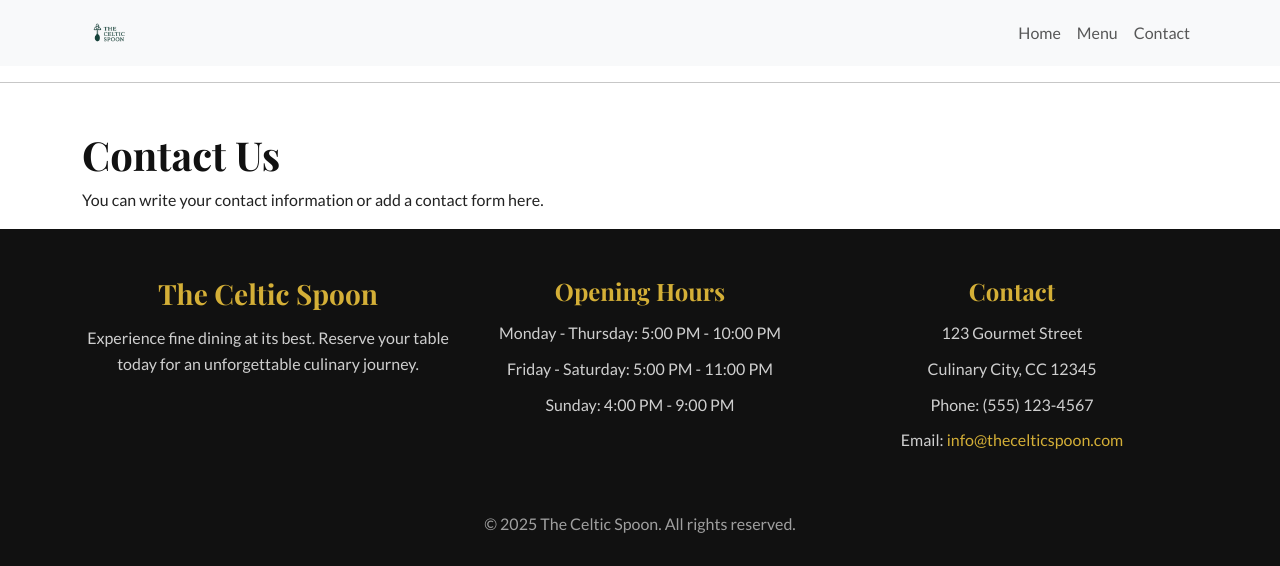
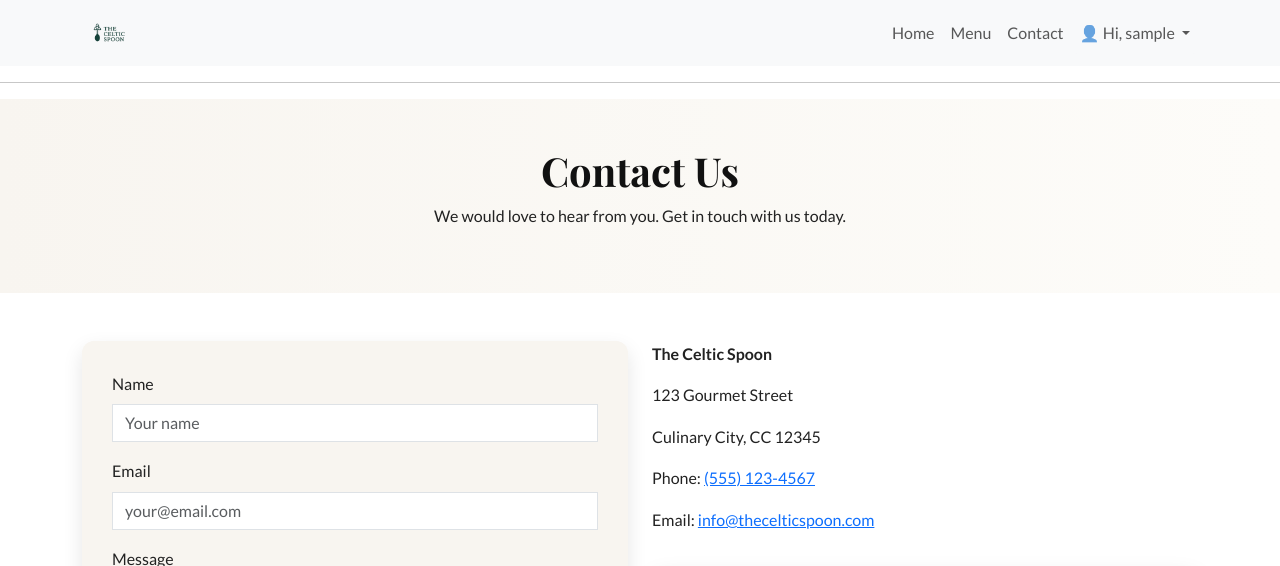
Before and after one commit to PDennise/the_celtic_spoon, a Django app: page /contact/ in a window 1280 px wide. Shown: the top 566 px of the page. Run offline with Django 5.2, Linux system fonts and the light colour scheme; the visitor is signed in with stand-in values (Sample User, id 1); a map, chart or similar area stays blank.

Commit message:
Update navbar styling and contact page, remove unused dropdown JS

```diff
--- a/static/assets/style.css
+++ b/static/assets/style.css
@@ -4,22 +4,29 @@
 body {
     font-family: 'Lato', sans-serif;
     font-weight: 400;
-    line-height: 1.6;   /* Readable spacing */
+    line-height: 1.6;
+    /* Readable spacing */
     color: #222;
 }
 
 /* Navbar container*/
 nav {
-    background: #222;   /* Dark background for navbar */
-    padding: 10px 20px;   /* Top-bottom and left-right padding */
+    background: #fff;
+    /* Light background for navbar */
+    padding: 10px 20px;
+    /* Top-bottom and left-right padding */
 }
 
 /* Navbar list items */
 .nav-menu {
-    list-style: none;   /* Remove bullets */
-    display: flex;      /* Horizontal layout */
-    gap: 20px;          /* Space between items */
-    align-items: center;/* Vertically center items */
+    list-style: none;
+    /* Remove bullets */
+    display: flex;
+    /* Horizontal layout */
+    gap: 20px;
+    /* Space between items */
+    align-items: center;
+    /* Vertically center items */
     margin: 0;
     padding: 0;
 }
@@ -27,40 +34,42 @@ nav {
 /* Navbar links */
 .nav-menu li a {
     color: #fff;
-    text-decoration: none;  /* Remove underline */
+    text-decoration: none;
+    /* Remove underline */
     padding: 5px 10px;
 }
 
 /* User menu container */
 .user-menu {
-    margin-left: auto; /* Push to the right side */
-    position: relative;/* Needed for dropdown positioning */
+    margin-left: auto;
+    /* Push to the right side */
+    position: relative;
+    /* Needed for dropdown positioning */
 }
 
 /* Dropdown menu */
 .dropdown {
-    position: absolute; /* Position relative to user-menu */
     top: 100%;
     right: 0;
-    background: #333;
-    list-style: none;       /* Remove bullets */
+    list-style: none;
+    /* Remove bullets */
     padding: 0;
     margin: 0;
-    display: none; /*  hidden by default */
     min-width: 100px;
-    border-radius: 5px; /* Rounded corners */
+    border-radius: 5px;
+    /* Rounded corners */
 }
 
 /* Dropdown links */
-.dropdown li a {
-    display: block; /* Full width clickable */
+.dropdown-item {
     padding: 10px;
-    color: #fff;
+    color: white;
 }
 
 /* Hover effect for dropdown items */
-.dropdown li a:hover {
+.dropdown-item:hover {
     background: #555;
+    color: white;
 }
 
 /* --- Navbar Fix --- */
@@ -74,32 +83,42 @@ nav {
 }
 
 .dropdown-menu {
-    position: absolute;
+    background:#333;
+    border: none;
+    z-index: 1000;
 }
 
 
 /* Hero Section */
 #hero {
     background-image: url("../assets/images/hero_image_home.jpeg");
-    background-size: cover;                                         /* Ensures the image fully covers the hero area */
-    background-position: center;                                    /* Keeps image centered while cropping */
+    background-size: cover;
+    /* Ensures the image fully covers the hero area */
+    background-position: center;
+    /* Keeps image centered while cropping */
     background-repeat: no-repeat;
 
-    min-height: 100vh;                                              /* Full viewport height */
-    display: flex;                                                  /* Enables vertical alignment of content */
-    align-items: center;                                            /* Vertically centers hero content */
+    min-height: 100vh;
+    /* Full viewport height */
+    display: flex;
+    /* Enables vertical alignment of content */
+    align-items: center;
+    /* Vertically centers hero content */
 
-    position: relative;                                             /* Required for overlay positioning */
+    position: relative;
+    /* Required for overlay positioning */
 
     /* Improves vertical breathing space inside hero */
-    padding: 80px 20px;                                             /* Adds vertical rhythm */
+    padding: 80px 20px;
+    /* Adds vertical rhythm */
 }
 
 /* Dark overlay for better text readability */
 #hero::before {
     content: "";
     position: absolute;
-    inset: 0;                                                       /* Covers entire hero area */
+    inset: 0;
+    /* Covers entire hero area */
     background: rgba(0, 0, 0, 0.5);
 }
 
@@ -108,64 +127,91 @@ nav {
     position: relative;
     z-index: 2;
 
-    max-width: 800px;                                               /* Prevents text from stretching too wide */
-    text-align: center;                                             /* Centers hero text and limits width for elegant layout */
+    max-width: 800px;
+    /* Prevents text from stretching too wide */
+    text-align: center;
+    /* Centers hero text and limits width for elegant layout */
 }
 
 /* Hero headings */
 
 #hero h1 {
-    font-weight: 900;                                               /* Extra-bold for high impact and readability */
-    font-size: 3.5rem;                                              /* Larger size for hero prominence */
-    letter-spacing: 1px;                                            /* Slight spacing to enhance elegance */
-    margin-bottom: 20px;                                            /* Adds refined spacing under main heading */
+    font-weight: 900;
+    /* Extra-bold for high impact and readability */
+    font-size: 3.5rem;
+    /* Larger size for hero prominence */
+    letter-spacing: 1px;
+    /* Slight spacing to enhance elegance */
+    margin-bottom: 20px;
+    /* Adds refined spacing under main heading */
 }
 
 #hero h2 {
-    font-weight: 700;                                               /* Bold to complement main heading */
-    font-size: 2rem;                                                /* Maintains hierarchy below h1 */
-    letter-spacing: 0.5px;                                          /* Adds subtle refinement */
-    margin-bottom: 25px;                                            /* Subheading spacing */
+    font-weight: 700;
+    /* Bold to complement main heading */
+    font-size: 2rem;
+    /* Maintains hierarchy below h1 */
+    letter-spacing: 0.5px;
+    /* Adds subtle refinement */
+    margin-bottom: 25px;
+    /* Subheading spacing */
 }
-#hero h1, #hero h2 {
-    color: white;                                                 /* Contrast over overlay */
-    text-shadow: 0 4px 10px rgba(0,0,0,0.6);                      /* Adds subtle text shadow for depth over background image */
+
+#hero h1,
+#hero h2 {
+    color: white;
+    /* Contrast over overlay */
+    text-shadow: 0 4px 10px rgba(0, 0, 0, 0.6);
+    /* Adds subtle text shadow for depth over background image */
 }
 
 /* Enhances readability of hero paragraph */
 #hero p {
     font-size: 1.1rem;
-    line-height: 1.8;                                               /* More elegant spacing */
+    line-height: 1.8;
+    /* More elegant spacing */
     margin-bottom: 30px;
-    color: rgba(255,255,255,0.9);                                 /* Softer white for refinement */
+    color: rgba(255, 255, 255, 0.9);
+    /* Softer white for refinement */
 }
 
 /* Hero button: bold and slightly spaced for premium CTA */
 #hero .btn {
-    background-color: #D4AF37;                                    /* Premium gold */
-    border-color: #D4AF37;                                        /* Matches background for clean look */
-    color: #111;                                                  /* Dark text over gold */
-    font-weight: 600;                                               /* Makes call-to-action prominent */
-    letter-spacing: 0.5px;                                          /* Slight spacing enhances readability */
-    padding: 10px 25px;                                             /* Comfortable click area */
-    transition: all 0.3s ease;                                      /* Smooth hover effect */
+    background-color: #D4AF37;
+    /* Premium gold */
+    border-color: #D4AF37;
+    /* Matches background for clean look */
+    color: #111;
+    /* Dark text over gold */
+    font-weight: 600;
+    /* Makes call-to-action prominent */
+    letter-spacing: 0.5px;
+    /* Slight spacing enhances readability */
+    padding: 10px 25px;
+    /* Comfortable click area */
+    transition: all 0.3s ease;
+    /* Smooth hover effect */
 }
 
 #hero .btn:hover {
-    background-color: #C6A75E;                                    /* Slightly darker gold for hover */
-    box-shadow: 0 6px 12px rgba(0,0,0,0.3);
+    background-color: #C6A75E;
+    /* Slightly darker gold for hover */
+    box-shadow: 0 6px 12px rgba(0, 0, 0, 0.3);
     transform: scale(1.05);
 }
 
 /* Headings: Elegant, classy serif */
-h1, h4 {
+h1,
+h4 {
     font-family: 'Playfair Display', serif;
     font-weight: 700;
     line-height: 1.2;
-    color: #111;                                                  /* Slightly darker for premium feel */
+    color: #111;
+    /* Slightly darker for premium feel */
 }
 
-h5, h2 {
+h5,
+h2 {
     font-weight: 700;
 }
 
@@ -174,14 +220,15 @@ h5, h2 {
 /* =============================== */
 
 #why-choose-us {
-    background-color: #f8f9fa;  /* Light elegant background */
+    background-color: #f8f9fa;
+    /* Light elegant background */
 }
 
 /* Custom card styling */
 .custom-card {
     border: none;
     border-radius: 15px;
-    box-shadow: 0 8px 20px rgba(0,0,0,0.08);
+    box-shadow: 0 8px 20px rgba(0, 0, 0, 0.08);
     padding: 30px;
     transition: all 0.3s ease;
 }
@@ -189,14 +236,15 @@ h5, h2 {
 /* Slight lift on hover */
 .custom-card:hover {
     transform: translateY(-8px);
-    box-shadow: 0 12px 25px rgba(0,0,0,0.15);
+    box-shadow: 0 12px 25px rgba(0, 0, 0, 0.15);
 }
 
 /* Icon circle */
 .icon-wrapper {
     width: 70px;
     height: 70px;
-    background-color: #f4e3b2;    /* Soft gold background */
+    background-color: #f4e3b2;
+    /* Soft gold background */
     border-radius: 50%;
     display: flex;
     align-items: center;
@@ -207,7 +255,8 @@ h5, h2 {
 /* Icon style */
 .icon-wrapper i {
     font-size: 24px;
-    color: #c78f2c;              /* Gold icon */
+    color: #c78f2c;
+    /* Gold icon */
 }
 
 /* Signature section spacing */
@@ -234,7 +283,7 @@ h5, h2 {
 .dish-overlay {
     position: absolute;
     inset: 0;
-    background: linear-gradient(to top, rgba(0,0,0,0.7), transparent);
+    background: linear-gradient(to top, rgba(0, 0, 0, 0.7), transparent);
     display: flex;
     align-items: flex-end;
     padding: 20px;
@@ -249,7 +298,7 @@ h5, h2 {
 
 .dish-card:hover {
     transform: translateY(-8px);
-    box-shadow: 0 12px 25px rgba(0,0,0,0.15);
+    box-shadow: 0 12px 25px rgba(0, 0, 0, 0.15);
 }
 
 /* =============================== */
@@ -257,7 +306,8 @@ h5, h2 {
 /* =============================== */
 
 #dine-with-us {
-    background: #111;                        /* Deep charcoal */
+    background: #111;
+    /* Deep charcoal */
     padding: 100px 20px;
     position: relative;
     text-align: center;
@@ -293,7 +343,7 @@ h5, h2 {
 
 /* Paragraph */
 #dine-with-us p {
-    color: rgba(255,255,255,0.7);
+    color: rgba(255, 255, 255, 0.7);
     max-width: 600px;
     margin: 0 auto 30px;
 }
@@ -314,7 +364,7 @@ h5, h2 {
 .btn-gold:hover {
     background-color: #C6A75E;
     transform: translateY(-4px);
-    box-shadow: 0 8px 20px rgba(212,175,55,0.3);
+    box-shadow: 0 8px 20px rgba(212, 175, 55, 0.3);
 }
 
 /* Phone link */
@@ -337,22 +387,27 @@ h5, h2 {
 /* =============================== */
 
 #footer {
-    background-color: #111;        /* Dark luxury */
-    color: #fff;                   /* Default text white */
+    background-color: #111;
+    /* Dark luxury */
+    color: #fff;
+    /* Default text white */
     font-family: 'Lato', sans-serif;
     line-height: 1.6;
 }
 
-#footer h3, #footer h4 {
+#footer h3,
+#footer h4 {
     font-family: 'Playfair Display', serif;
     font-weight: 700;
     margin-bottom: 15px;
-    color: #D4AF37;               /* Gold headings */
+    color: #D4AF37;
+    /* Gold headings */
 }
 
 #footer p {
     margin-bottom: 10px;
-    color: rgba(255,255,255,0.8); /* Slightly muted for elegance */
+    color: rgba(255, 255, 255, 0.8);
+    /* Slightly muted for elegance */
 }
 
 #footer a {
@@ -460,3 +515,79 @@ h5, h2 {
         align-self: flex-start;
     }
 }
+
+/* =============================== */
+/* CONTACT PAGE */
+/* =============================== */
+
+#contact-hero {
+    background: linear-gradient(to right, #f8f5f0, #fdfcf9);
+}
+
+#contact-hero h1 {
+    font-family: 'Playfair Display', serif;
+    font-weight: 700;
+}
+
+#contact-form {
+    background-color: #f8f5f0;
+    padding: 30px;
+    border-radius: 12px;
+    box-shadow: 0 8px 20px rgba(0, 0, 0, 0.1);
+
+}
+
+#contact-form .btn {
+    background-color: #D4AF37;
+    border-color: #D4AF37;
+    color: #111;
+    font-weight: 600;
+    letter-spacing: 0.5px;
+    padding: 10px 25px;
+    transition: all 0.3s ease;
+}
+
+#contact-form .btn:hover {
+    background-color: #C6A75E;
+    box-shadow: 0 6px 12px rgba(0, 0, 0, 0.3);
+    transform: scale(1.05);
+}
+
+#contact-form .form-control {
+    border-radius: 0;
+}
+
+#contact-form .form-control:focus {
+    border-color: #D4AF37;
+    box-shadow: 0 0 5px rgba(212, 175, 55, 0.3);
+}
+
+#success-message {
+    background: #e8f7ec;
+    border: 1px solid #b6e3c1;
+    font-weight: 500;
+    padding: 10px;
+    border-radius: 6px;
+    animation: fadeIn 0.4s ease;
+}
+
+.map-container iframe {
+    width: 100%;
+    border-radius: 12px;
+    border: 0;
+    box-shadow: 0 10px 25px rgba(0, 0, 0, 0.15);
+    margin-top: 20px;
+}
+
+
+@keyframes fadeIn {
+    from {
+        opacity: 0;
+        transform: translateY(-5px);
+    }
+
+    to {
+        opacity: 1;
+        transform: translateY(0);
+    }
+}
--- a/templates/base.html
+++ b/templates/base.html
@@ -60,10 +60,10 @@
 
                     {% if user.is_authenticated %} <!-- Check if the user is logged in -->
                     <!-- User dropdown with all user-related links -->
-                    <li class="nav-item dropdown">
+                    <li class="nav-item dropdown bg-light">
                         <a class="nav-link dropdown-toggle" href="#" id="userDropdown" role="button"
                             data-bs-toggle="dropdown">
-                            👤 {{ request.user.first_name }}
+                            👤 Hi, {{ user }}
                         </a>
                         <ul class="dropdown-menu dropdown-menu-end" aria-labelledby="userDropdown">
                             <li>
@@ -170,6 +170,12 @@
 
 
     {% block extra_js %}{% endblock %}
+    <script src="{% static 'assets/js/main.js' %}"></script>
+
+</body>
+
+
+</html>
 </body>
 
 </html>
--- a/templates/contact.html
+++ b/templates/contact.html
@@ -4,8 +4,76 @@
 {% block title %}Contact{% endblock %}
 
 {% block content %}
-<div class="container mt-5">
-    <h1>Contact Us</h1>
-    <p>You can write your contact information or add a contact form here.</p>
-</div>
+
+<section id="contact-hero" class="py-5 text-center">
+    <div class="container">
+        <h1>Contact Us</h1>
+        <p>We would love to hear from you. Get in touch with us today.</p>
+    </div>
+</section>
+
+<section id="contact-content" class="py-5">
+    <div class="container">
+        <div class="row">
+
+            <!-- Contact Form -->
+            <div class="col-md-6 mb-4">
+                <form id="contact-form">
+
+                    <div class="mb-3">
+                        <label for="name" class="form-label">Name</label>
+                        <input type="text" id="name" class="form-control" placeholder="Your name" required>
+                    </div>
+
+                    <div class="mb-3">
+                        <label for="email" class="form-label">Email</label>
+                        <input type="email" id="email" class="form-control" placeholder="your@email.com" required>
+                    </div>
+
+                    <div class="mb-3">
+                        <label for="message" class="form-label">Message</label>
+                        <textarea id="message" class="form-control" rows="5" placeholder="Write your message..."
+                            required></textarea>
+                    </div>
+
+                    <button type="submit" class="btn btn-primary w-100">
+                        Send Message
+                    </button>
+
+                    <!-- Success Message -->
+                    <div id="success-message" class="mt-3 text-success d-none">
+                        Thank you! Your message has been sent.
+                    </div>
+                </form>
+            </div>
+
+            <!-- Contact Info -->
+            <div class="col-md-6">
+                <address class="contact-info">
+
+                    <p><strong>The Celtic Spoon</strong></p>
+                    <p>123 Gourmet Street</p>
+                    <p>Culinary City, CC 12345</p>
+
+                    <p>
+                        Phone: <a href="tel:+15551234567">(555) 123-4567</a>
+                    </p>
+
+                    <p>
+                        Email: <a href="mailto:info@thecelticspoon.com">
+                            info@thecelticspoon.com
+                        </a>
+                    </p>
+
+                </address>
+                <div class="map-container">
+                    <iframe
+                        src="https://www.google.com/maps/embed?pb=!1m14!1m12!1m3!1d16615.986845349365!2d-6.260733077665686!3d53.348380902696704!2m3!1f0!2f0!3f0!3m2!1i1024!2i768!4f13.1!5e0!3m2!1sen!2sie!4v1772717822734!5m2!1sen!2sie"
+                        width="100%" height="350" allowfullscreen="" loading="lazy"
+                        referrerpolicy="no-referrer-when-downgrade"></iframe>
+                </div>
+            </div>
+        </div>
+    </div>
+</section>
 {% endblock %}
```
Also changed, not shown: static/assets/js/main.js (deleted, +0 -16 lines).
